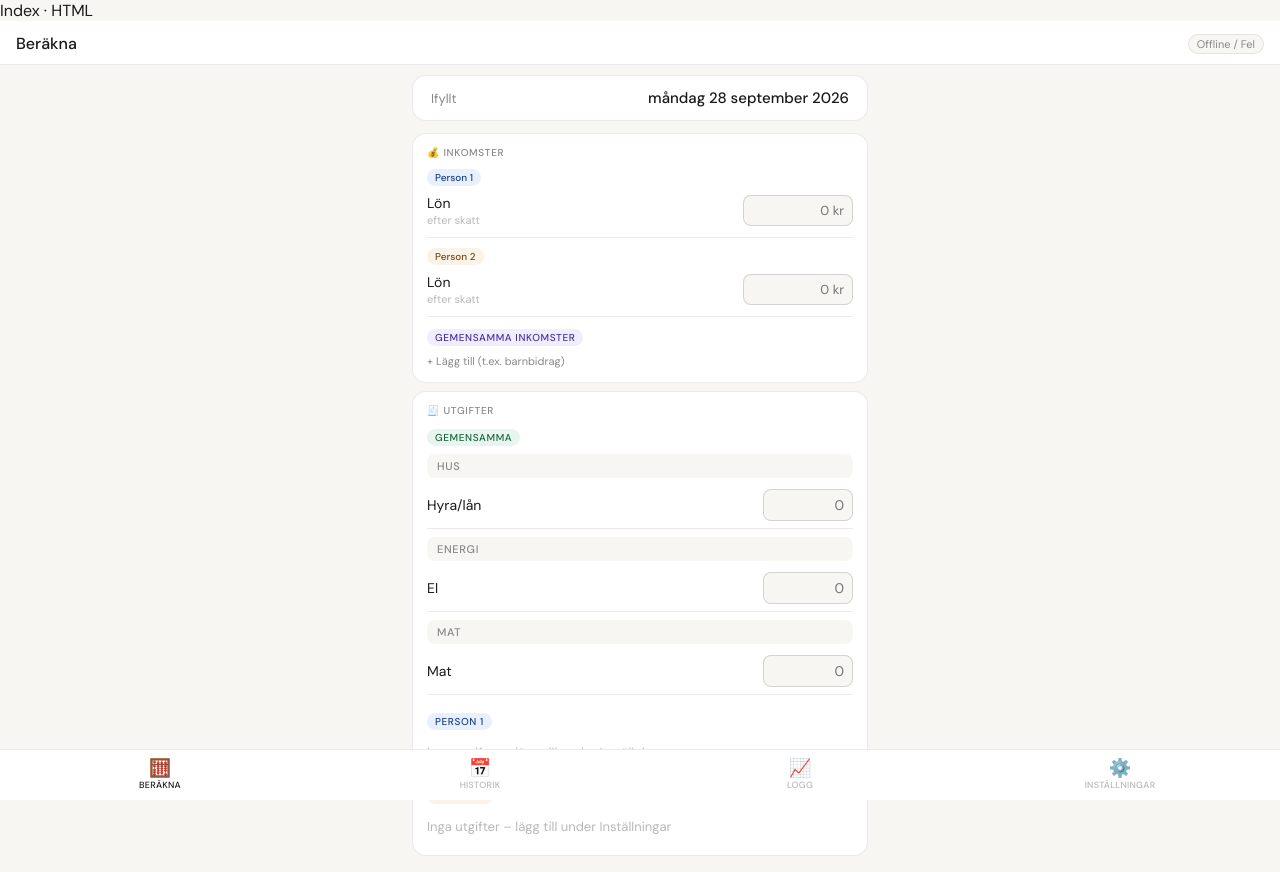
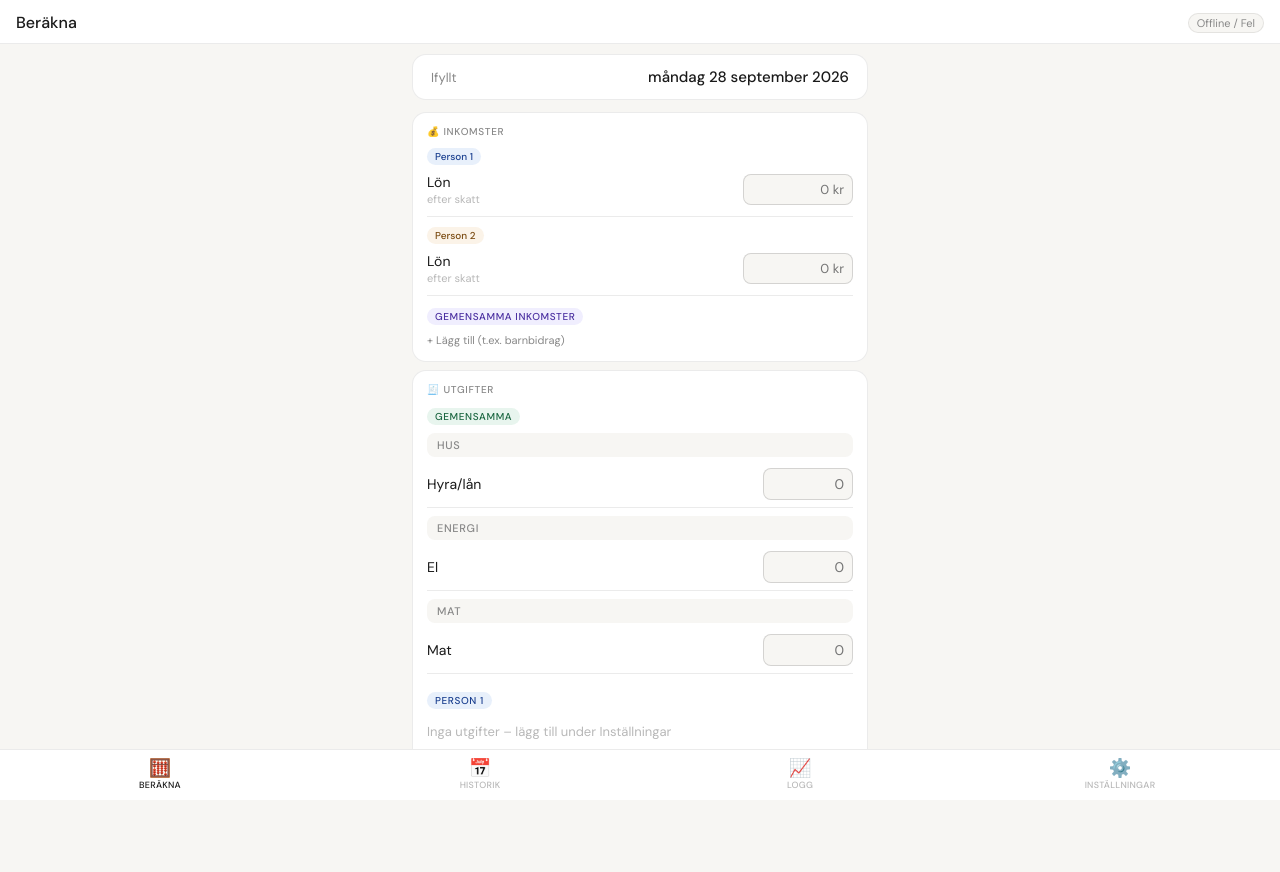
Before and after one commit to antonostebo/Familjeekonomi, a plain HTML site: page index.html in a window 1280 px wide. After the commit the page ends 800 px from the top, so only its background shows below. Drawn offline with nearby package versions, Linux system fonts and the light colour scheme; no server answers.

Commit message:
Update index.html

```diff
--- a/index.html
+++ b/index.html
@@ -1,11 +1,13 @@
-
-
-Index · HTML
 <!DOCTYPE html>
 <html lang="sv">
 <head>
 <meta charset="UTF-8">
-<meta name="viewport" content="width=device-width, initial-scale=1.0, maximum-scale=1.0">
+<meta name="viewport" content="width=device-width, initial-scale=1.0, maximum-scale=1.0, viewport-fit=cover">
+<meta name="theme-color" content="#FFFFFF">
+<meta name="mobile-web-app-capable" content="yes">
+<link rel="manifest" href="manifest.json">
+<link rel="icon" type="image/png" href="icon-192.png">
+<link rel="apple-touch-icon" href="icon-192.png">
 <meta name="apple-mobile-web-app-capable" content="yes">
 <meta name="apple-mobile-web-app-status-bar-style" content="default">
 <meta name="apple-mobile-web-app-title" content="Hushåll">
@@ -22,11 +24,13 @@ Index · HTML
     --purple-bg:#F0EEFE;--purple-text:#4A2FA0;
     --r:14px;--rs:8px;
   }
-  body{font-family:'DM Sans',sans-serif;background:var(--bg);color:var(--text);min-height:100vh}
-  .topbar{background:var(--surface);border-bottom:.5px solid var(--border);padding:12px 16px 10px;position:sticky;top:0;z-index:10;display:flex;justify-content:space-between;align-items:center}
+  html,body{height:100%;overflow:hidden}
+  body{font-family:'DM Sans',sans-serif;background:var(--bg);color:var(--text);display:flex;flex-direction:column;height:100vh;height:100dvh}
+  .scroll{flex:1;min-height:0;overflow-y:auto;overscroll-behavior-y:contain;-webkit-overflow-scrolling:touch}
+  .topbar{flex:none;background:var(--surface);border-bottom:.5px solid var(--border);padding:calc(12px + env(safe-area-inset-top)) 16px 10px;z-index:10;display:flex;justify-content:space-between;align-items:center}
   .topbar-title{font-size:16px;font-weight:500}
   .sync-status{font-size:11px;color:var(--muted);padding:2px 8px;border-radius:12px;background:var(--bg);border:.5px solid var(--border)}
-  .content{padding:10px 12px;max-width:480px;margin:0 auto;padding-bottom:calc(62px + env(safe-area-inset-bottom))}
+  .content{padding:10px 12px 16px;max-width:480px;margin:0 auto}
   .card{background:var(--surface);border-radius:var(--r);border:.5px solid var(--border);padding:12px 14px;margin-bottom:8px}
   .card-title{font-size:10px;font-weight:500;letter-spacing:.07em;text-transform:uppercase;color:var(--muted);margin-bottom:10px}
   .badge{display:inline-flex;align-items:center;font-size:10px;font-weight:500;padding:2px 8px;border-radius:99px}
@@ -110,7 +114,7 @@ Index · HTML
   .add-cat-btn-full{width:100%;background:none;border:.5px dashed var(--bmed);border-radius:var(--rs);padding:8px;font-size:13px;font-family:inherit;color:var(--muted);cursor:pointer;display:flex;align-items:center;justify-content:center;gap:5px;margin-top:3px}
   .sync-btn{width:100%;margin-top:8px;padding:9px;border-radius:var(--rs);border:.5px solid var(--bmed);background:none;font-size:13px;font-family:inherit;cursor:pointer;color:var(--text)}
 
-  .bottom-nav{position:fixed;bottom:0;left:0;right:0;background:var(--surface);border-top:.5px solid var(--border);display:flex;padding-bottom:env(safe-area-inset-bottom);z-index:10}
+  .bottom-nav{flex:none;background:var(--surface);border-top:.5px solid var(--border);display:flex;padding-bottom:env(safe-area-inset-bottom);z-index:10}
   .nav-btn{flex:1;background:none;border:none;padding:9px 2px;cursor:pointer;display:flex;flex-direction:column;align-items:center;gap:2px;color:var(--hint);font-size:9px;font-family:inherit;font-weight:500;letter-spacing:.03em;text-transform:uppercase}
   .nav-btn.active{color:var(--text)}
   .nav-icon{font-size:18px;line-height:1}
@@ -122,6 +126,7 @@ Index · HTML
   <span class="topbar-title" id="topbar-title">Beräkna</span>
   <span class="sync-status" id="sync-status">Lokalt läge</span>
 </div>
+<div class="scroll">
 <div class="content">
 
 <!-- CALC -->
@@ -255,6 +260,7 @@ Index · HTML
   <button class="danger-btn" onclick="clearHistory()">🗑 Rensa all historik</button>
 </div>
 
+</div>
 </div>
 
 <div class="bottom-nav">
@@ -924,6 +930,7 @@ function showTab(t){
     document.getElementById('nav-'+id).classList.toggle('active',id===t);
   });
   document.getElementById('topbar-title').textContent=tabTitles[t];
+  const sc=document.querySelector('.scroll'); if(sc) sc.scrollTop=0;
   if(t==='log') renderLog();
 }
 
```
